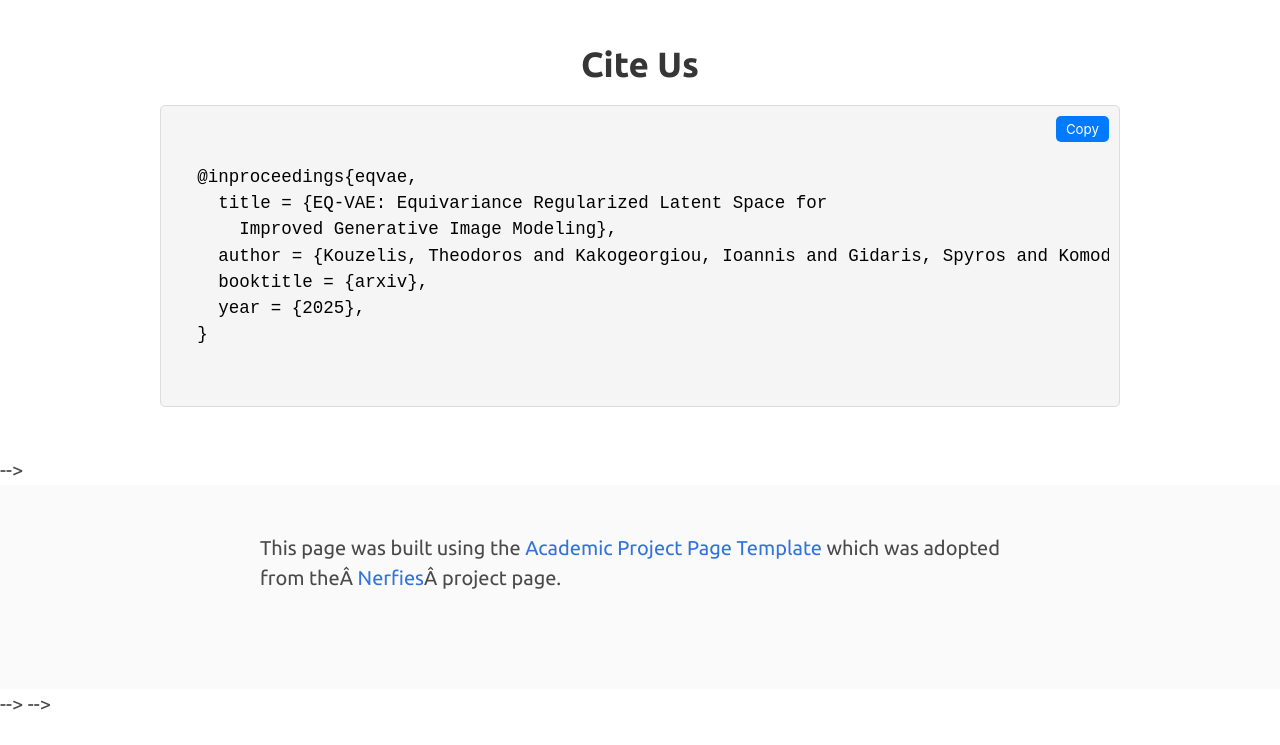
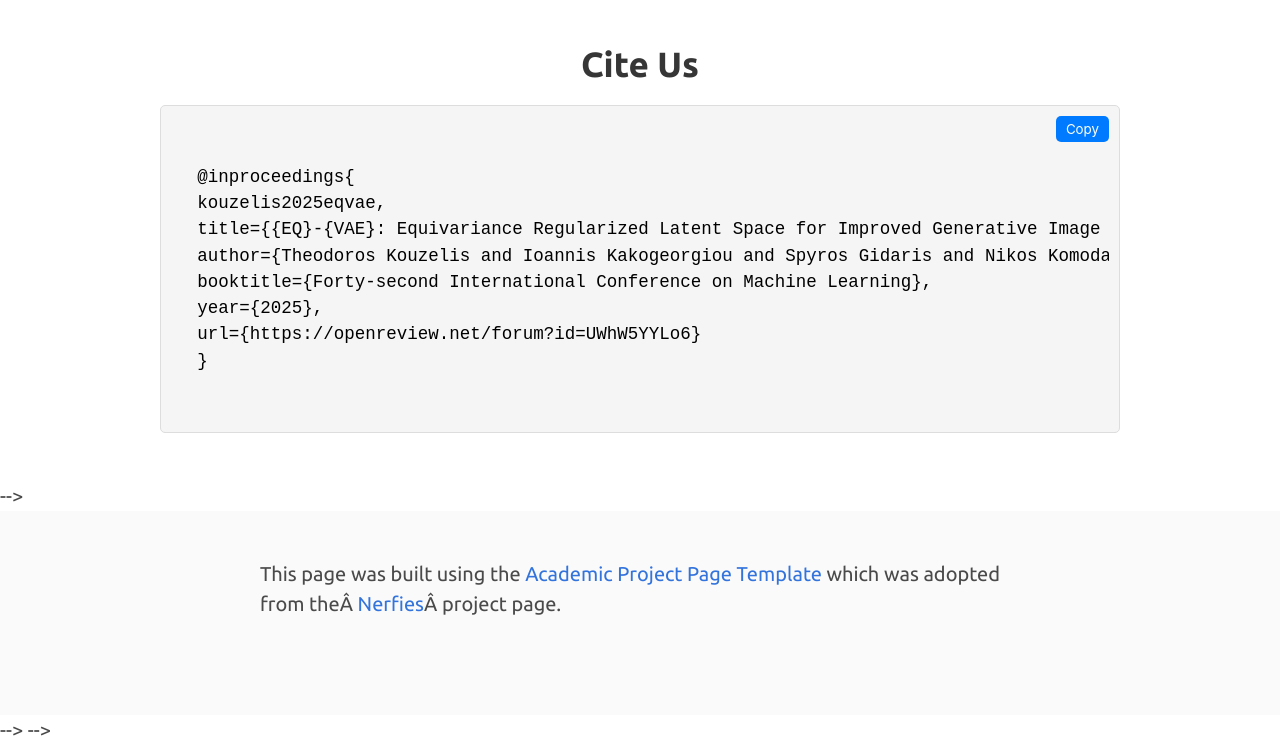
Before and after one commit to eq-vae/eq-vae.github.io, a plain HTML site: page index.html in a window 1280 px wide. Shown: the part 6369-7114 px from the top of the page. Before the commit the page ends 7088 px from the top, so only its background shows below. Drawn offline with nearby package versions, Linux system fonts and the light colour scheme; a script that the page names is missing; some icons are missing; a web font is replaced by a local one.

Commit message:
Update index.html

```diff
--- a/index.html
+++ b/index.html
@@ -915,12 +915,13 @@ src="https://cdn.jsdelivr.net/npm/mathjax@3/es5/tex-mml-chtml.js">
     <div class="code-container">
         <button class="copy-btn" onclick="copyToClipboard()">Copy</button>
         <pre><code id="code-snippet">
-@inproceedings{eqvae,
-  title = {EQ-VAE: Equivariance Regularized Latent Space for
-    Improved Generative Image Modeling},
-  author = {Kouzelis, Theodoros and Kakogeorgiou, Ioannis and Gidaris, Spyros and Komodakis, Nikos},
-  booktitle = {arxiv},
-  year = {2025},
+@inproceedings{
+kouzelis2025eqvae,
+title={{EQ}-{VAE}: Equivariance Regularized Latent Space for Improved Generative Image Modeling},
+author={Theodoros Kouzelis and Ioannis Kakogeorgiou and Spyros Gidaris and Nikos Komodakis},
+booktitle={Forty-second International Conference on Machine Learning},
+year={2025},
+url={https://openreview.net/forum?id=UWhW5YYLo6}
 }
         </code></pre>
     </div>
```
